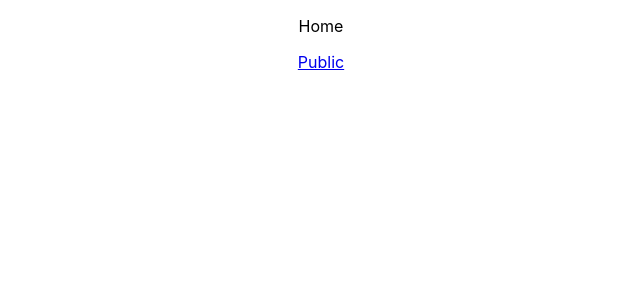
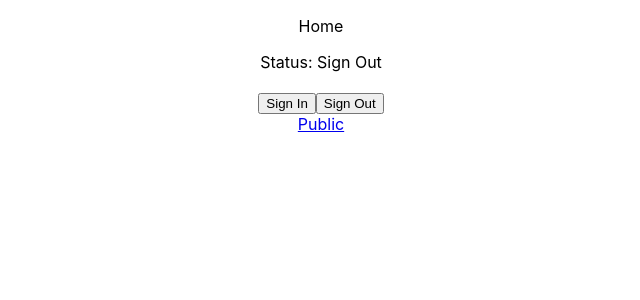
Before and after one commit to taddy569/training-authen-react-router-demo, a React (Create React App) app: page / in a window 1280 px wide. Shown: the top 300 px of the page, without its empty margins (319-959 px from the left). Built offline with nearby package versions, Linux system fonts and the light colour scheme.

Commit message:
adding redux

```diff
--- a/package.json
+++ b/package.json
@@ -3,6 +3,7 @@
   "version": "0.1.0",
   "private": true,
   "dependencies": {
+    "@reduxjs/toolkit": "^1.7.1",
     "@testing-library/jest-dom": "^5.16.1",
     "@testing-library/react": "^12.1.2",
     "@testing-library/user-event": "^13.5.0",
@@ -12,8 +13,10 @@
     "@types/react-dom": "^17.0.11",
     "react": "^17.0.2",
     "react-dom": "^17.0.2",
+    "react-redux": "^7.2.6",
     "react-router-dom": "^6.2.1",
     "react-scripts": "5.0.0",
+    "redux-logger": "^3.0.6",
     "typescript": "^4.5.4",
     "web-vitals": "^2.1.2"
   },
@@ -40,5 +43,8 @@
       "last 1 firefox version",
       "last 1 safari version"
     ]
+  },
+  "devDependencies": {
+    "@types/redux-logger": "^3.0.9"
   }
 }
--- a/src/App.tsx
+++ b/src/App.tsx
@@ -1,8 +1,5 @@
 import React from 'react';
-import {
-  Routes,
-  Route,
-} from "react-router-dom";
+import { Routes, Route } from "react-router-dom";
 
 import './App.css';
 import {
@@ -21,9 +18,9 @@ function App() {
           <Routes>
             <Route path="/" element={<Home />} />
             <Route element={<Layout />}>
-            <Route path="/public" element={<PublicPage />} />
-            <Route path="/login" element={<LoginPage />} />
-            <Route path="/protected" element={<ProtectedPage />} />
+              <Route path="public" element={<PublicPage />} />
+              <Route path="login" element={<LoginPage />} />
+              <Route path="protected" element={<ProtectedPage />} />
             </Route>
           </Routes>
         </AuthProvider>
--- a/src/components/Home.tsx
+++ b/src/components/Home.tsx
@@ -1,10 +1,30 @@
 import React from 'react'
 import { Link } from "react-router-dom";
+import { useSelector, useDispatch } from "react-redux";
+
+import { RootState, AppDispatch } from "../redux/store";
+import { signIn, signOut } from "../redux/actions";
 
 export const Home = () => {
+  const user = useSelector((state: RootState) => state.auth.user)
+  const dispatch = useDispatch<AppDispatch>()
+
   return (
     <div>
       <p>Home</p>
+      <div>Status: {user ? "Sign In" : "Sign Out"}</div>
+      <br />
+      <button
+        onClick={() => dispatch(signIn())}
+      >
+        Sign In
+      </button>
+      <button
+        onClick={() => dispatch(signOut())}
+      >
+        Sign Out
+      </button>
+      <br />
       <Link to="/public">Public</Link>
     </div>
   )
--- a/src/index.tsx
+++ b/src/index.tsx
@@ -1,17 +1,22 @@
 import React from 'react';
 import ReactDOM from 'react-dom';
 import { BrowserRouter as Router } from "react-router-dom";
+import { Provider } from "react-redux";
 
 import './index.css';
 import App from './App';
 import reportWebVitals from './reportWebVitals';
+import { store } from "./redux/store";
+
 
 
 ReactDOM.render(
   <React.StrictMode>
-    <Router>
-      <App />
-    </Router>
+    <Provider store={store}>
+      <Router>
+        <App />
+      </Router>
+    </Provider>
   </React.StrictMode>,
   document.getElementById('root')
 );
--- /dev/null
+++ b/src/redux/actions/index.ts
@@ -0,0 +1 @@
+export { signIn, signOut } from '../slices/auth'
--- /dev/null
+++ b/src/redux/reducers/index.ts
@@ -0,0 +1 @@
+export { default as authReducer } from '../slices/auth'
--- /dev/null
+++ b/src/redux/slices/auth.ts
@@ -0,0 +1,25 @@
+import { createSlice, PayloadAction } from "@reduxjs/toolkit";
+
+interface AuthType {
+  user: boolean;
+}
+
+const initialState: AuthType = {
+  user: false,
+}
+
+export const authSlice = createSlice({
+  name: 'auth',
+  initialState,
+  reducers: {
+    signIn: (state) => {
+      state.user = true
+    },
+    signOut: (state) => {
+      state.user = false
+    }
+  }
+})
+
+export const { signIn, signOut } = authSlice.actions
+export default authSlice.reducer
--- /dev/null
+++ b/src/redux/store.ts
@@ -0,0 +1,14 @@
+import { configureStore, applyMiddleware } from "@reduxjs/toolkit";
+import logger from "redux-logger";
+
+import { authReducer } from "./reducers";
+
+export const store = configureStore({
+  reducer: {
+    auth: authReducer,
+  },
+  middleware: [logger]
+})
+
+export type RootState = ReturnType<typeof store.getState>
+export type AppDispatch = typeof store.dispatch
```
Also changed, not shown: 1 other file (tests, documents, lock files or other folders). Lines whose indentation alone changed are shown as unchanged.
